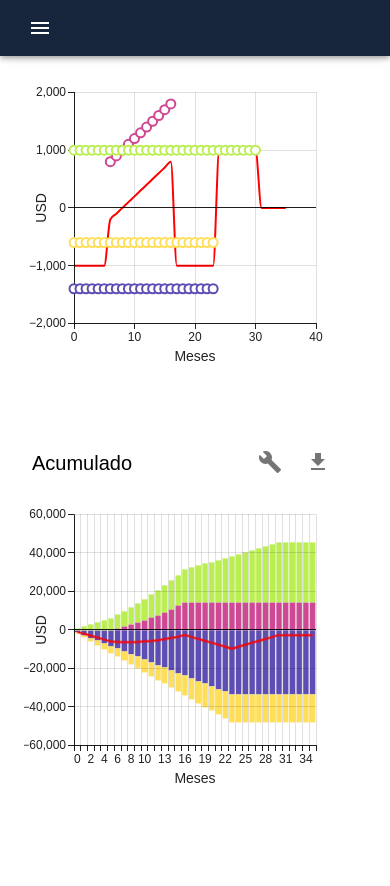
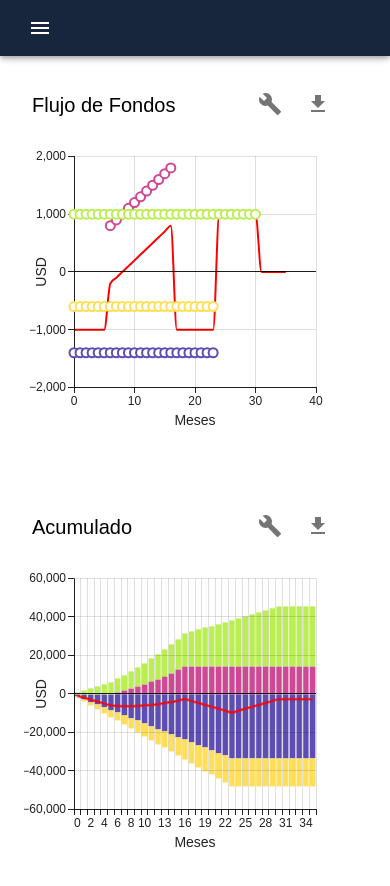
Before and after one commit to bautinogal/proyectia-fe, a React (Vite) app: page / in a window 390 px wide. Shown: the top 886 px of the page. Before the commit the page ends 844 px from the top, so only its background shows below. Built offline with nearby package versions, Linux system fonts and the light colour scheme.

Commit message:
Version Responsive. Fix: scroll barra lateral desktop version

```diff
--- a/src/pages/Proyecciones/Proyecciones.jsx
+++ b/src/pages/Proyecciones/Proyecciones.jsx
@@ -97,7 +97,7 @@ function Proyecciones() {
             const onChange = (e) => dispatch(setData(e.formData));
             const onError = (e) => console.log('errors');
 
-            return (<ListItem><Accordion >
+            return (<ListItem><Accordion  sx={{width: '100vw'}} >
                 <AccordionSummary expandIcon={<ExpandMore />} children={<Typography children={'General'} fontWeight={600} />} />
                 <AccordionDetails>
                     <Form schema={schema} validator={validator} onChange={onChange} onError={onError}>
@@ -1146,7 +1146,7 @@ function Proyecciones() {
             return (
                 <>
                     {cashflows?.map((cf, i) => {
-                        return <ListItem key={`params-cashflow-${cf.name}-${i}`}><Accordion >
+                        return <ListItem key={`params-cashflow-${cf.name}-${i}`}><Accordion sx={{width: '100vw'}}>
                             <AccordionSummary expandIcon={<ExpandMore />} children={<AccordionHeader cf={cf} />} />
                             <AccordionDetails>
                                 <ConfiguracionCurva cf={cf} i={i} />
@@ -1160,7 +1160,7 @@ function Proyecciones() {
 
         return (<Box sx={{ width: '100%', height: { xs: 'flex', sm: 'flex', md: '100%', lg: '100%', xl: '100%' }, flexGrow: 1, pb: '1em', backgroundColor: '#e3e3e3' }}>
             <Header />
-            <List sx={{ p:0}}>
+            <List>
                 <General />
                 <Cashflows />
             </List>
@@ -1179,11 +1179,12 @@ function Proyecciones() {
                     {/* Mobile Version */}
                     <Toolbar sx={{ flexGrow: 1, display: { xs: 'flex', sm: 'flex', md: 'none', lg: 'none', xl: 'none' } }}>
                         {/* Menu hamburguesa */}
-                        <Box sx={{ flexGrow: 1, display: 'flex' }}>
+                        <Box >
                             <IconButton size="large" onClick={handleOpenNavMenu} color="inherit"  >
                                 <MenuIcon />
                             </IconButton>
                             <Menu
+                             sx={{ p:0}}
                                 id="menu-appbar"
                                 anchorEl={anchorElNav}
                                 anchorOrigin={{ vertical: 'bottom', horizontal: 'left' }}
@@ -1393,18 +1394,46 @@ function Proyecciones() {
             </div>
         </div>
     };
+    return (
+        <Grid2 container spacing={0} sx={{
+            flexGrow: 1,
+            margin: 0,
+            padding: 0,
+            backgroundColor: 'white',
 
-    return (<Grid2 container spacing={0} sx={{ margin: 0, padding: 0, backgroundColor: 'white' }}>
+            display: 'flex',
+            flexDirection: 'column',
+            overflow: 'hidden' // Asegura que no haya scroll en el contenedor principal
+        }}>
             <TopBar />
-        <Grid2 size={3} sx={{ flexGrow: 1, display: { xs: 'none', sm: 'none', md: 'flex', lg: 'flex', xl: 'flex' } }}>
+
+            <Grid2 container sx={{ flexGrow: 1, display: 'flex' }}>
+                <Grid2 size={3} sx={{
+                    display: { xs: 'none', sm: 'none', md: 'flex', lg: 'flex', xl: 'flex' }
+                }}>
                     <Parameters />
                 </Grid2>
-        <Grid2  size={{ xs: 12, sm: 12, md: 9, lg: 9, xl: 9 }}>
+
+                <Grid2 size={{ xs: 12, sm: 12, md: 9, lg: 9, xl: 9 }} sx={{
+                    mt: { xs: '4rem', sm: '4rem', md: '2.5rem', lg: '2.5rem', xl: '2.5rem' },
+                    flexGrow: 1,
+
+                }}>
+                    <Box sx={{ width: '100%', overflowY: 'auto', // Habilita el desplazamiento vertical
+                scrollbarWidth: 'none', // Especifico para Firefox
+                '::WebkitScrollbar': {
+                    display: 'none' // Especifico para WebKit (Chrome, Safari, etc.)
+                }, }}> {/* Contenedor para evitar desbordes */}
                         <CashFlowPlot />
                         <CashFlowTotalPlot />
                         {/* <IndexesPlot /> */}
+                    </Box>
                 </Grid2>
-    </Grid2>);
+            </Grid2>
+        </Grid2>
+    );
+
+
 }
 
 export default Proyecciones;
```
Lines whose indentation alone changed are shown as unchanged.
